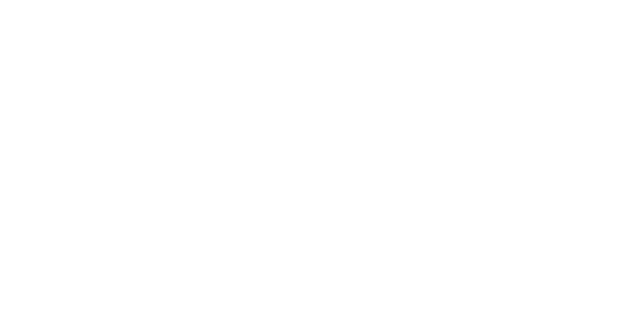
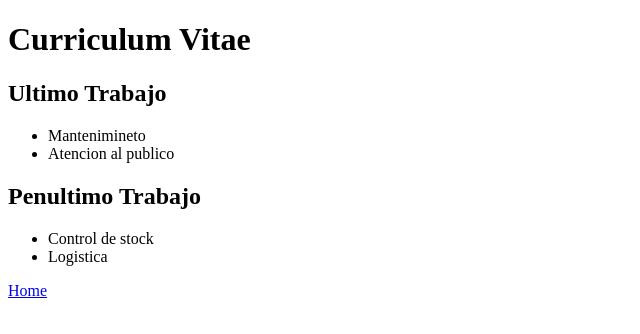
Before and after one commit to HernandezCarlosIsaias/primer-html, a plain HTML site: page secciones/cv.html in a window 1280 px wide. Shown: the whole page, without its empty margins (0-640 px from the left). Drawn offline with Linux system fonts and the light colour scheme.

Commit message:
CV finalizado

```diff
--- a/secciones/cv.html
+++ b/secciones/cv.html
@@ -6,6 +6,17 @@
     <title>Curriculum Vitae</title>
 </head>
 <body>
-
+    <h1>Curriculum Vitae</h1>
+    <h2>Ultimo Trabajo</h2>
+    <ul>
+        <li>Mantenimineto</li>
+        <li>Atencion al publico</li>
+    </ul>
+    <h2>Penultimo Trabajo</h2>
+    <ul>
+        <li>Control de stock</li>
+        <li>Logistica</li>
+    </ul>
+    <a href="file:///E:/Desktop/practica-HTML/index.html">Home</a>
 </body>
 </html>
```
